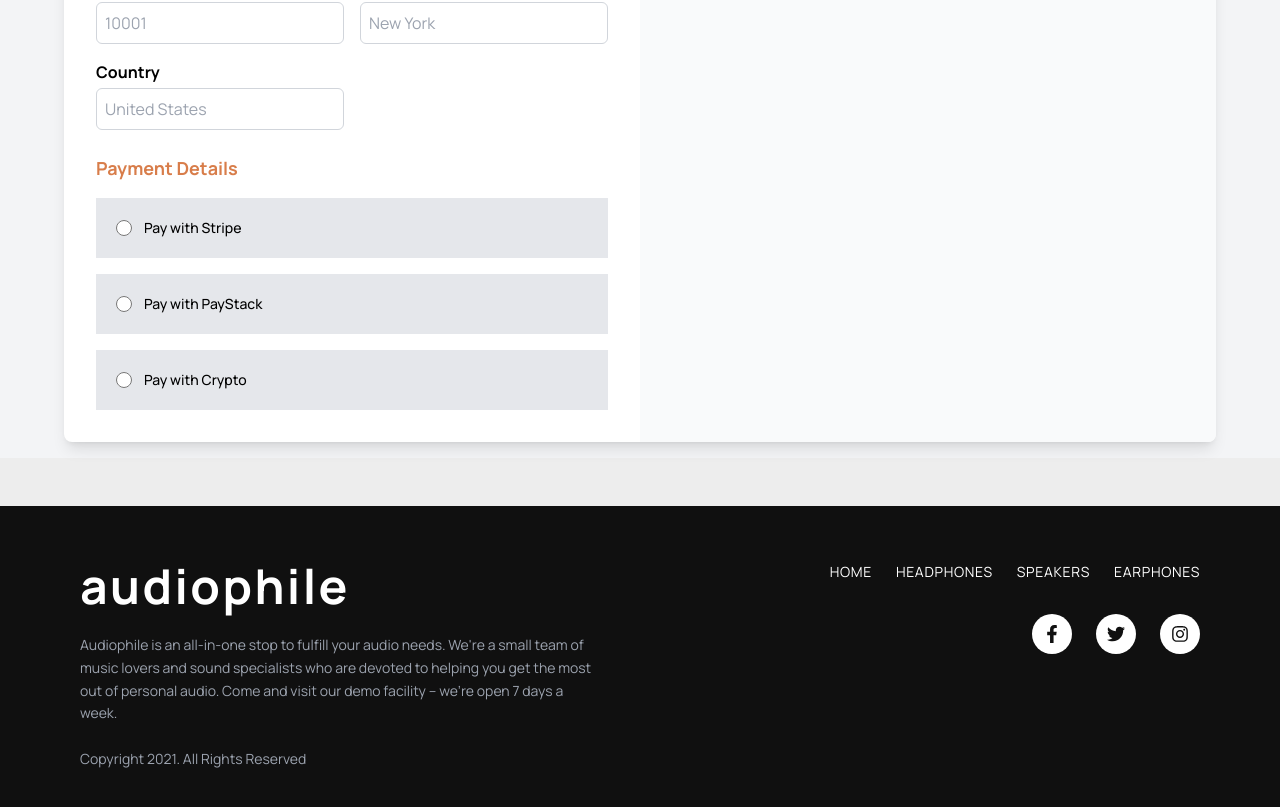
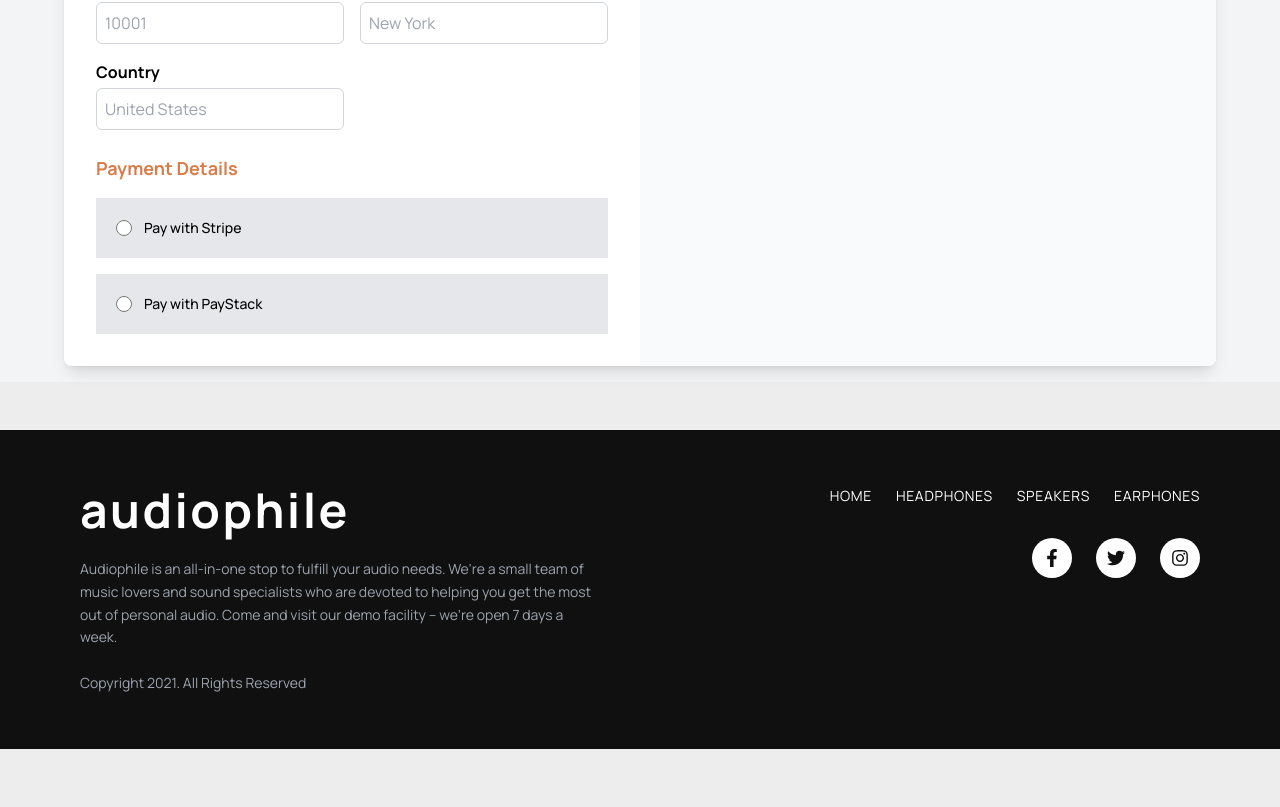
Before and after one commit to EjiroOsiephri/Audiophille-Ecommerce, a Next.js app: page /checkout in a window 1280 px wide. Shown: the part 561-1368 px from the top of the page. After the commit the page ends 1310 px from the top, so only its background shows below. Built offline with nearby package versions, Linux system fonts and the light colour scheme.

Commit message:
feats/add removed pay with crypto option

```diff
--- a/src/components/CheckoutComponent.tsx
+++ b/src/components/CheckoutComponent.tsx
@@ -5,7 +5,6 @@ import { useSelector } from "react-redux";
 import { useRouter } from "next/navigation";
 import { loadStripe } from "@stripe/stripe-js";
 import { RootState } from "../components/store/index";
-import { log } from "node:console";
 
 export default function CheckoutPage() {
   const router = useRouter();
@@ -321,8 +320,7 @@ const PaymentMethod = ({
   onChange: (value: string) => void;
 }) => (
   <div className="space-y-4">
-    {["Pay with Stripe", "Pay with PayStack", "Pay with Crypto"].map(
-      (method) => (
+    {["Pay with Stripe", "Pay with PayStack"].map((method) => (
       <label
         key={method}
         className={`flex bg-gray-200 p-5 items-center space-x-3 ${
@@ -339,7 +337,6 @@ const PaymentMethod = ({
         />
         <span className="text-sm font-medium">{method}</span>
       </label>
-      )
-    )}
+    ))}
   </div>
 );
```
Lines whose indentation alone changed are shown as unchanged.
